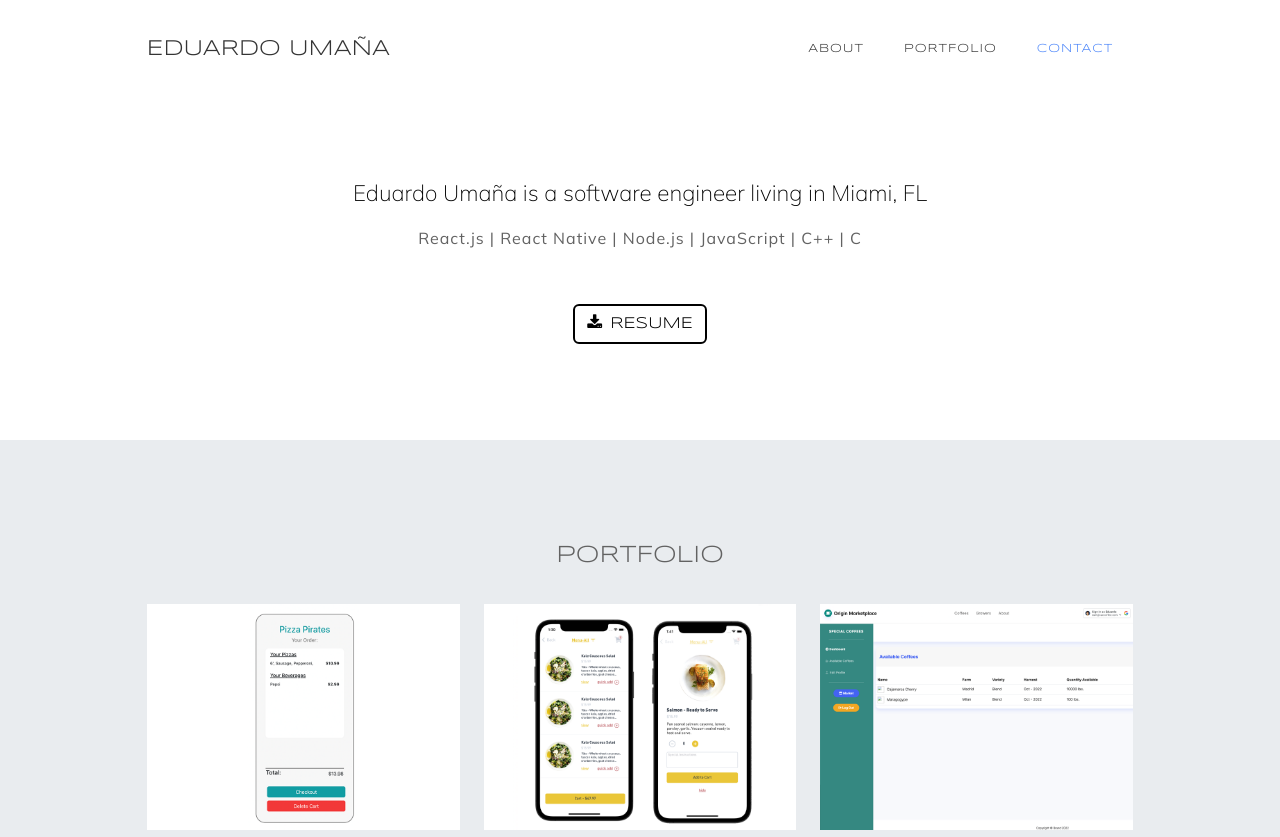
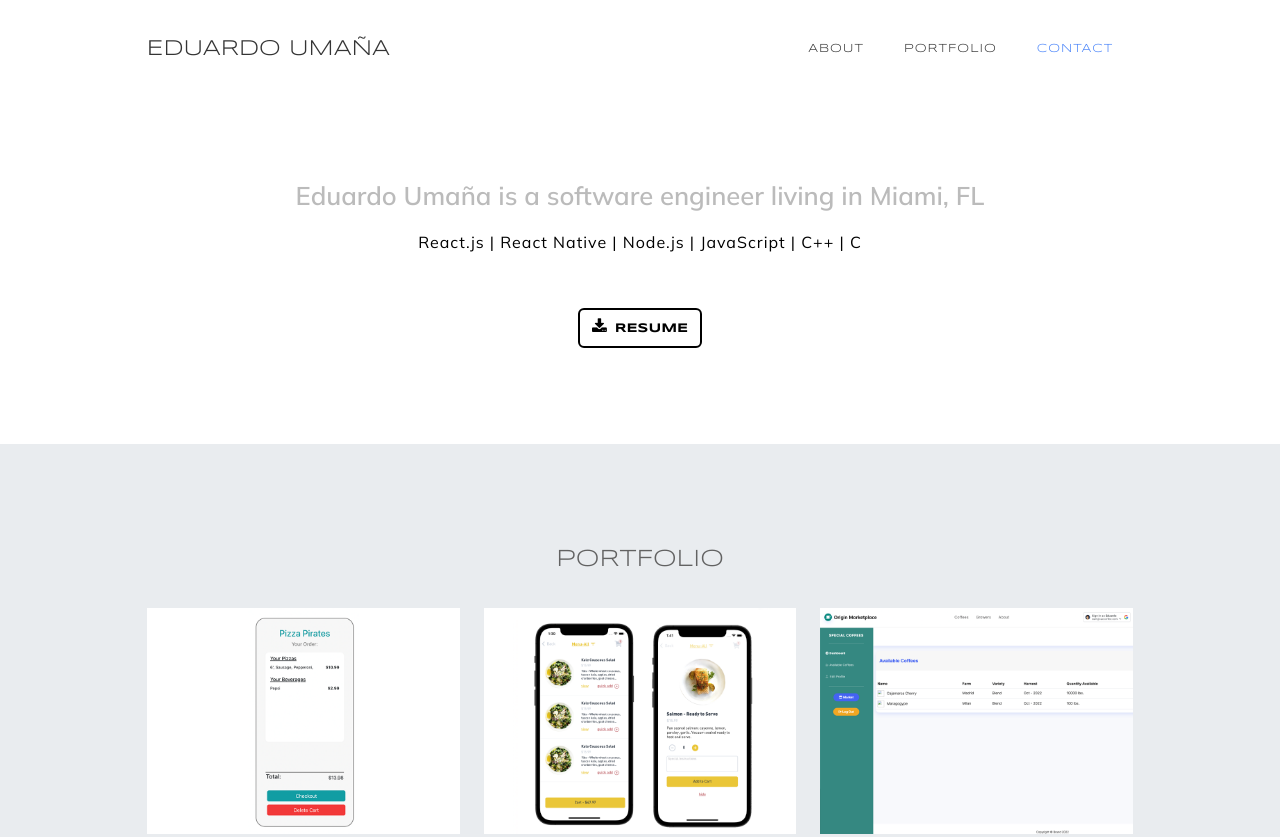
Before and after one commit to edumana/portfolio, a plain HTML site: page index.html in a window 1280 px wide. Shown: the top 837 px of the page. Drawn offline with nearby package versions, Linux system fonts and the light colour scheme.

Commit message:
fixes styling

```diff
--- a/assets/css/main.css
+++ b/assets/css/main.css
@@ -54,11 +54,21 @@ section {
 
 .about-header{
   font-family: 'Mulish';
-  font-weight: 200;
-  font-size: 1.4em;
+  font-weight: 600;
+  font-size: 1.6em;
   text-align: center;
   text-transform: none;
-  color: #000000;
+  color: #bbbbbb;
+}
+
+.about-body{
+  color: #000;
+  font-family: 'Mulish';
+  font-weight: 400;
+  font-size: 1em;
+  text-align: center;
+  letter-spacing: 1px;
+  padding-bottom: 30px;
 }
 
 .project-link{
@@ -72,15 +82,6 @@ h2{
   font-size: 1.4em;
 }
 
-.about-body{
-  color: rgb(98, 98, 98);
-  font-family: 'Mulish';
-  font-weight: 400;
-  font-size: 1em;
-  text-align: center;
-  letter-spacing: 1px;
-  padding-bottom: 30px;
-}
 .project-text{
   color: #000;
   font-family: 'Mulish';
--- a/index.html
+++ b/index.html
@@ -36,7 +36,7 @@
             <p class="about-header">Eduardo Umaña is a software engineer living in Miami, FL</p>
             <p class="about-body">React.js | React Native | Node.js | JavaScript | C++ | C</p>
 
-            <div class="text-center mt-4"><a class="btn btn-outline-light btn-s" role="button" href="./assets/img/RESUME_CS.pdf"><i class="fa fa-download me-2"></i><span>RESUME</span></a></div>
+            <div class="text-center mt-4"><a class="btn btn-outline-light btn-s" role="button" href="./assets/img/RESUME_CS.pdf"><i class="fa fa-download me-2"></i><span style="font-family: Syncopate; font-weight: 700; font-size:0.8em;;">RESUME</span></a></div>
         </div>
     </section>
     <section id="portfolio" class="portfolio" style="color: var(--bs-black);background: var(--bs-gray-200);">
@@ -97,7 +97,7 @@
                             <div class="mb-5 form-floating controls pb-2"><textarea name='body' class="form-control" id="message" required="" placeholder="Message" style="height: 150px;"></textarea><label class="form-label" style="font-family: Mulish, sans-serif;">Message</label><small class="form-text text-danger help-block"></small></div>
                         </div>
                         <div id="success"></div>
-                        <div><button class="btn btn-primary btn-l" id="sendMessageButton" type="submit" style="font-family: Syncopate, sans-serif;font-weight: bold; background: #fff; border-style: solid; border-width: 1px; border-color: #000;">SEND</button></div>
+                        <div><button class="btn btn-primary btn-l" id="sendMessageButton" type="submit" style="font-family: Syncopate, sans-serif;font-weight: bold; background: #fff; font-size: 0.8em;border-style: solid; border-width: 1px; border-color: #000;">SEND</button></div>
                     </form>
                 </div>
             </div>
```
